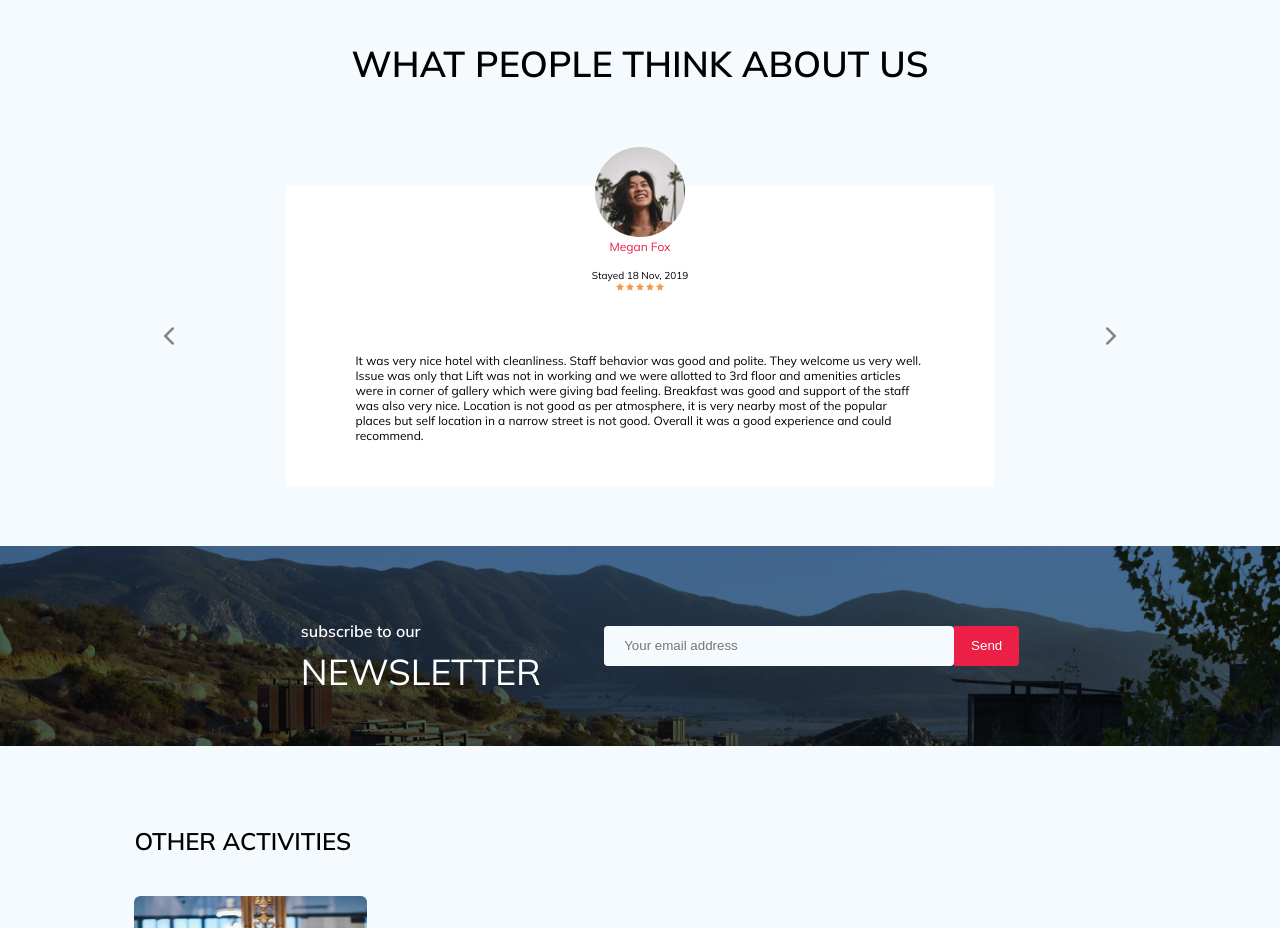
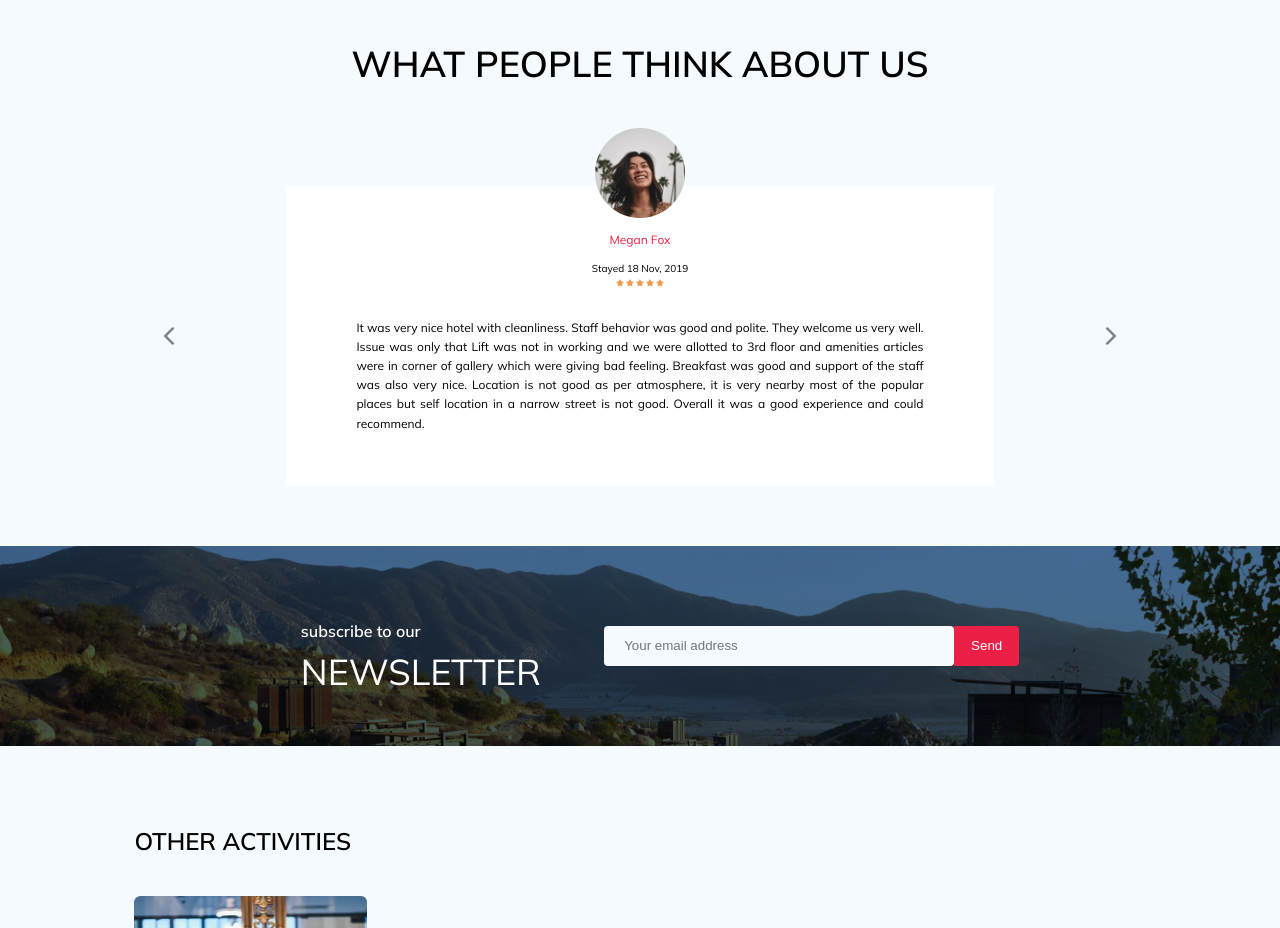
Before and after one commit to ok-basil/hotelwork, a website: page index.html in a window 1280 px wide. Shown: the part 3020-3948 px from the top of the page. Drawn offline with nearby package versions, Linux system fonts and the light colour scheme.

Commit message:
Testimonial section fixed

```diff
--- a/sass/custom/_module.scss
+++ b/sass/custom/_module.scss
@@ -1426,7 +1426,7 @@
                         justify-content: center;
                         align-items: center;
                         position: relative;
-                        top: -50px;
+                        top: -118px;
 
                         p:nth-of-type(1) {
                             font-family: 'Mulish';
@@ -1437,7 +1437,7 @@
                             /* or 19px */
 
                             text-align: justify;
-                            margin-top: 0;
+                            margin-top: 5;
                             color: $tertiary-color;
                         }
 
@@ -1448,6 +1448,8 @@
                             font-size: $smallest-sizing;
                             line-height: 13px;
                             margin: 1px;
+                            margin-bottom: 4px;
+                        }
                     }
 
                     .review-paragraph {
@@ -1460,12 +1462,16 @@
                         }
 
                             position: absolute;
-                                top: -120px;
+                            top: 132px;
 
 
                         p {
                             margin-top: 0;
-                            }
+                            font-family: 'Mulish';
+                            font-weight: 400;
+                            font-size: $smaller-sizing;
+                            line-height: 19.2px;
+                            text-align: justify;
                         }
                     }
                 }
```
Also changed, not shown: style.css. Lines whose indentation alone changed are shown as unchanged.
